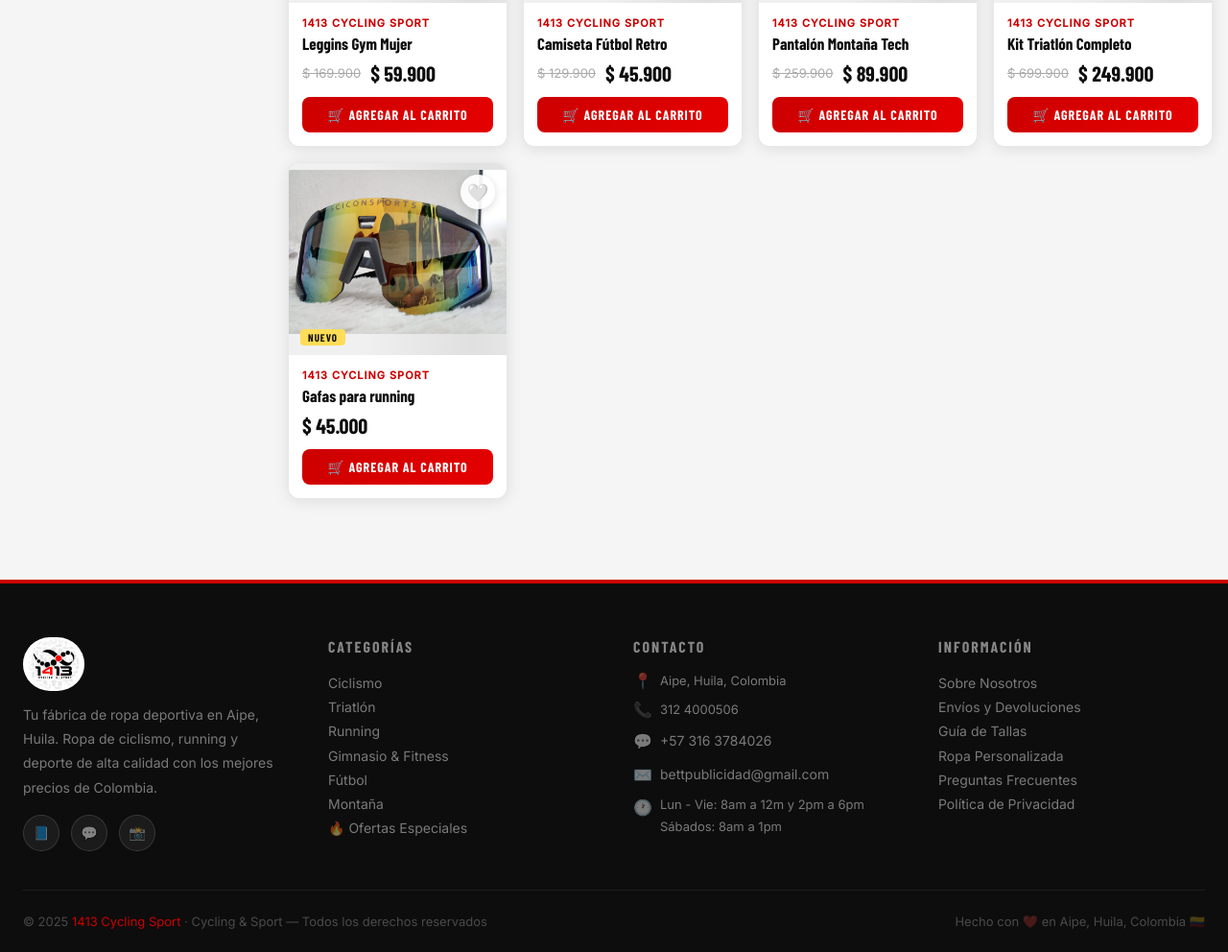
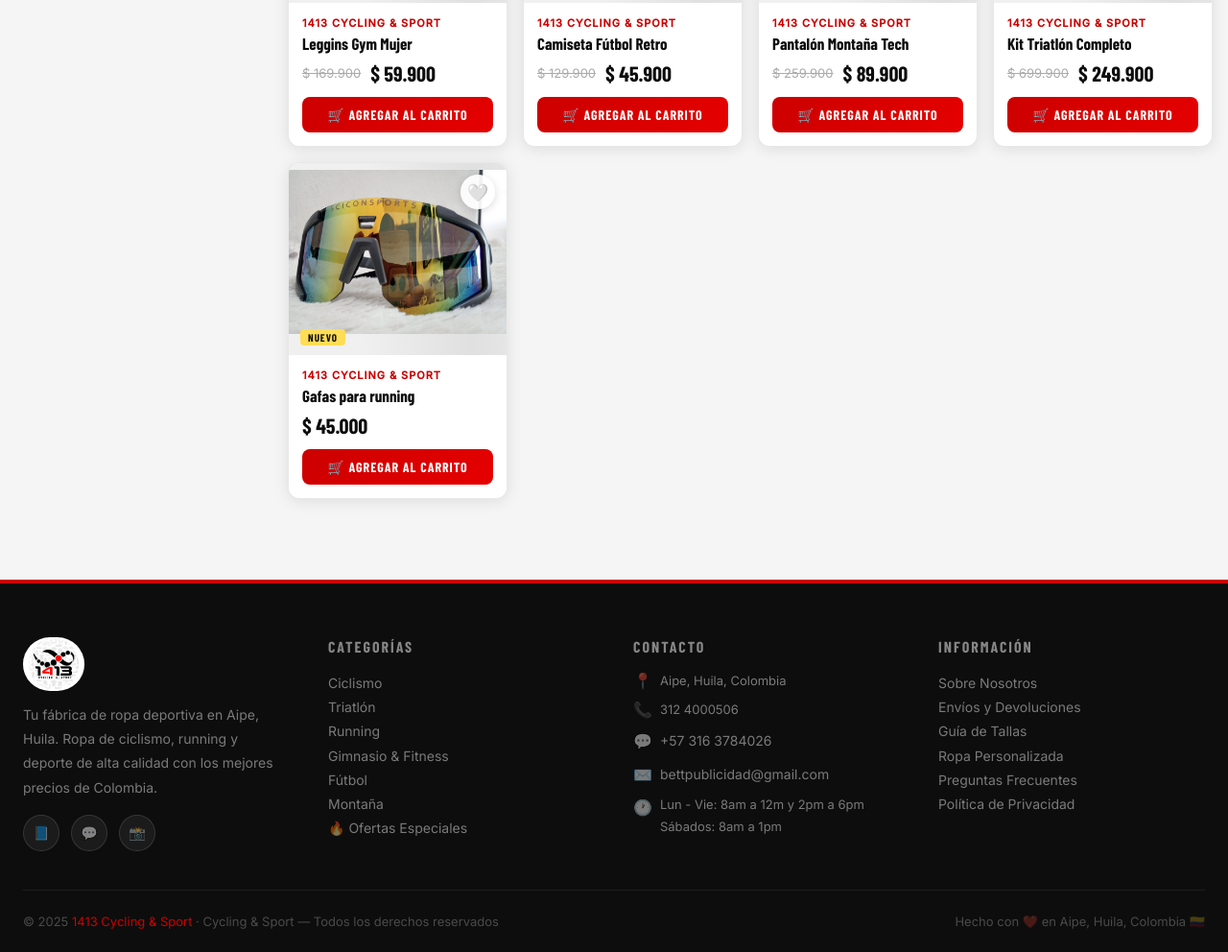
Before and after one commit to juanes2401/1413-store-virtual, a website: page index.html in a window 1280 px wide. Shown: the part 2349-3341 px from the top of the page at 96% size. Drawn offline with nearby package versions, Linux system fonts and the light colour scheme; a web font is replaced by a local one.

Commit message:
cambio de nombre

```diff
--- a/index.html
+++ b/index.html
@@ -4,16 +4,16 @@
 <head>
     <meta charset="UTF-8" />
     <meta name="viewport" content="width=device-width, initial-scale=1.0" />
-    <title>1413 Cycling Sport · Cycling & Sport</title>
+    <title>1413 Cycling & Sport</title>
 
     <!-- SEO & Open Graph Metadata -->
     <meta name="theme-color" content="#cc0000" />
     <meta name="description" content="Fábrica de ropa deportiva personalizada. Calidad, comodidad y estilo directo desde Aipe, Huila para todo Colombia. Ropa de ciclismo, running y triatlón." />
-    <meta property="og:title" content="1413 Cycling Sport | Catálogo Oficial" />
+    <meta property="og:title" content="1413 Cycling & Sport | Catálogo Oficial" />
     <meta property="og:description" content="Tu fábrica deportiva en Colombia. Calidad, comodidad y diseños increíbles sin intermediarios. ¡Equipa a tu equipo hoy!" />
     <meta property="og:image" content="logo.png" />
     <meta property="og:type" content="website" />
-    <meta property="og:site_name" content="1413 Cycling Sport" />
+    <meta property="og:site_name" content="1413 Cycling & Sport" />
     <link rel="preconnect" href="https://fonts.googleapis.com" />
     <link rel="preconnect" href="https://fonts.gstatic.com" crossorigin />
     <link
@@ -2423,8 +2423,8 @@
   ═══════════════════════════════════════ -->
     <header id="header">
         <div class="logo-wrap">
-            <img class="brand-logo-img" src="logo.png" alt="1413 Cycling Sport · Cycling &amp; Sport"
-                title="1413 Cycling Sport · Cycling &amp; Sport" />
+            <img class="brand-logo-img" src="logo.png" alt="1413 Cycling & Sport"
+                title="1413 Cycling & Sport" />
         </div>
 
         <div class="search-wrap" id="search-wrap">
@@ -2808,7 +2808,7 @@
         <div class="about-modal-body">
             <div class="about-section">
                 <h3>🏭 ¿Quiénes Somos?</h3>
-                <p>Somos <strong>1413 Cycling Sport</strong>, una fábrica colombiana de ropa deportiva personalizada.
+                <p>Somos <strong>1413 Cycling & Sport</strong>, una fábrica colombiana de ropa deportiva personalizada.
                     Fabricamos prendas con diseños modernos, materiales de alta calidad y precios directos sin
                     intermediarios.<br><br>Desde Aipe, Huila, vestimos deportistas, equipos y clubes en todo Colombia.
                 </p>
@@ -2904,7 +2904,7 @@
 
             <!-- Col 1: Logo + desc -->
             <div class="footer-col">
-                <img class="brand-logo-img-footer" src="logo.png" alt="1413 Cycling Sport · Cycling &amp; Sport" />
+                <img class="brand-logo-img-footer" src="logo.png" alt="1413 Cycling & Sport" />
                 <p class="footer-desc">
                     Tu fábrica de ropa deportiva en Aipe, Huila. Ropa de ciclismo, running y deporte de alta calidad
                     con los mejores precios de Colombia.
@@ -2968,7 +2968,7 @@
         </div>
 
         <div class="footer-bottom">
-            <p class="footer-copyright">© 2025 <span>1413 Cycling Sport</span> · Cycling &amp; Sport — Todos los
+            <p class="footer-copyright">© 2025 <span>1413 Cycling & Sport</span> · Cycling &amp; Sport — Todos los
                 derechos reservados</p>
             <p class="footer-copyright">Hecho con ❤️ en Aipe, Huila, Colombia 🇨🇴</p>
         </div>
--- a/js/script.js
+++ b/js/script.js
@@ -3,26 +3,26 @@
         /* ─── DATOS DE PRODUCTOS ─── */
         const PRODUCTS = [
             /* images: rutas opcionales (varias fotos = carrusel con miniaturas). Si no hay, se usa el icono. */
-            { id: 1, name: 'Jersey Pro 1413', brand: '1413 Cycling Sport', icon: '🚴', images: ['🚴', '📦', '⭐'], cat: 'ciclismo', price: 89900, oldPrice: 249900, discount: 64, sizes: ['S', 'M', 'L', 'XL'], new: false },
-            { id: 2, name: 'Culote Aero Carbon', brand: '1413 Cycling Sport', icon: '🩱', images: ['🩱', '🏃', '🔥'], cat: 'ciclismo', price: 119900, oldPrice: 349900, discount: 66, sizes: ['M', 'L', 'XL', 'XXL'], new: true },
-            { id: 3, name: 'Maillot Montaña X', brand: '1413 Cycling Sport', icon: '⛰️', cat: 'montana', price: 79900, oldPrice: 229900, discount: 65, sizes: ['S', 'M', 'L'], new: false },
-            { id: 4, name: 'Short Running Pro', brand: '1413 Cycling Sport', icon: '🏃', cat: 'running', price: 49900, oldPrice: 149900, discount: 67, sizes: ['S', 'M', 'L', 'XL'], new: false },
-            { id: 5, name: 'Camiseta Gym Power', brand: '1413 Cycling Sport', icon: '💪', cat: 'gimnasio', price: 39900, oldPrice: 109900, discount: 64, sizes: ['M', 'L', 'XL', 'XXL'], new: true },
-            { id: 6, name: 'Guantes Ciclismo 360', brand: '1413 Cycling Sport', icon: '🧤', cat: 'ciclismo', price: 34900, oldPrice: 99900, discount: 65, sizes: ['S', 'M', 'L'], new: false },
-            { id: 7, name: 'Uniforme Fútbol Local', brand: '1413 Cycling Sport', icon: '⚽', cat: 'futbol', price: 89900, oldPrice: 249900, discount: 64, sizes: ['S', 'M', 'L', 'XL'], new: false },
-            { id: 8, name: 'Lycra Triatlón Elite', brand: '1413 Cycling Sport', icon: '🏊', cat: 'triatlon', price: 149900, oldPrice: 419900, discount: 64, sizes: ['S', 'M', 'L'], new: true },
-            { id: 9, name: 'Jersey Manga Larga 1413', brand: '1413 Cycling Sport', icon: '🧥', cat: 'ciclismo', price: 99900, oldPrice: 279900, discount: 64, sizes: ['M', 'L', 'XL'], new: false },
-            { id: 10, name: 'Zapatillas Trail Run', brand: '1413 Cycling Sport', icon: '👟', cat: 'running', price: 189900, oldPrice: 529900, discount: 64, sizes: ['40', '41', '42', '43', '44'], new: true },
-            { id: 11, name: 'Maleta Hidratación', brand: '1413 Cycling Sport', icon: '🎒', cat: 'montana', price: 69900, oldPrice: 199900, discount: 65, sizes: ['Único'], new: false },
-            { id: 12, name: 'Casco Ciclismo Aero', brand: '1413 Cycling Sport', icon: '⛑️', cat: 'ciclismo', price: 129900, oldPrice: 379900, discount: 66, sizes: ['S', 'M', 'L'], new: false },
-            { id: 13, name: 'Leggins Gym Mujer', brand: '1413 Cycling Sport', icon: '🩳', cat: 'gimnasio', price: 59900, oldPrice: 169900, discount: 65, sizes: ['S', 'M', 'L', 'XL'], new: true },
-            { id: 14, name: 'Camiseta Fútbol Retro', brand: '1413 Cycling Sport', icon: '👕', cat: 'futbol', price: 45900, oldPrice: 129900, discount: 65, sizes: ['S', 'M', 'L', 'XL'], new: false },
-            { id: 15, name: 'Pantalón Montaña Tech', brand: '1413 Cycling Sport', icon: '🏔️', cat: 'montana', price: 89900, oldPrice: 259900, discount: 65, sizes: ['M', 'L', 'XL'], new: false },
-            { id: 16, name: 'Kit Triatlón Completo', brand: '1413 Cycling Sport', icon: '🏅', cat: 'triatlon', price: 249900, oldPrice: 699900, discount: 64, sizes: ['S', 'M', 'L'], new: true },
+            { id: 1, name: 'Jersey Pro 1413', brand: '1413 Cycling & Sport', icon: '🚴', images: ['🚴', '📦', '⭐'], cat: 'ciclismo', price: 89900, oldPrice: 249900, discount: 64, sizes: ['S', 'M', 'L', 'XL'], new: false },
+            { id: 2, name: 'Culote Aero Carbon', brand: '1413 Cycling & Sport', icon: '🩱', images: ['🩱', '🏃', '🔥'], cat: 'ciclismo', price: 119900, oldPrice: 349900, discount: 66, sizes: ['M', 'L', 'XL', 'XXL'], new: true },
+            { id: 3, name: 'Maillot Montaña X', brand: '1413 Cycling & Sport', icon: '⛰️', cat: 'montana', price: 79900, oldPrice: 229900, discount: 65, sizes: ['S', 'M', 'L'], new: false },
+            { id: 4, name: 'Short Running Pro', brand: '1413 Cycling & Sport', icon: '🏃', cat: 'running', price: 49900, oldPrice: 149900, discount: 67, sizes: ['S', 'M', 'L', 'XL'], new: false },
+            { id: 5, name: 'Camiseta Gym Power', brand: '1413 Cycling & Sport', icon: '💪', cat: 'gimnasio', price: 39900, oldPrice: 109900, discount: 64, sizes: ['M', 'L', 'XL', 'XXL'], new: true },
+            { id: 6, name: 'Guantes Ciclismo 360', brand: '1413 Cycling & Sport', icon: '🧤', cat: 'ciclismo', price: 34900, oldPrice: 99900, discount: 65, sizes: ['S', 'M', 'L'], new: false },
+            { id: 7, name: 'Uniforme Fútbol Local', brand: '1413 Cycling & Sport', icon: '⚽', cat: 'futbol', price: 89900, oldPrice: 249900, discount: 64, sizes: ['S', 'M', 'L', 'XL'], new: false },
+            { id: 8, name: 'Lycra Triatlón Elite', brand: '1413 Cycling & Sport', icon: '🏊', cat: 'triatlon', price: 149900, oldPrice: 419900, discount: 64, sizes: ['S', 'M', 'L'], new: true },
+            { id: 9, name: 'Jersey Manga Larga 1413', brand: '1413 Cycling & Sport', icon: '🧥', cat: 'ciclismo', price: 99900, oldPrice: 279900, discount: 64, sizes: ['M', 'L', 'XL'], new: false },
+            { id: 10, name: 'Zapatillas Trail Run', brand: '1413 Cycling & Sport', icon: '👟', cat: 'running', price: 189900, oldPrice: 529900, discount: 64, sizes: ['40', '41', '42', '43', '44'], new: true },
+            { id: 11, name: 'Maleta Hidratación', brand: '1413 Cycling & Sport', icon: '🎒', cat: 'montana', price: 69900, oldPrice: 199900, discount: 65, sizes: ['Único'], new: false },
+            { id: 12, name: 'Casco Ciclismo Aero', brand: '1413 Cycling & Sport', icon: '⛑️', cat: 'ciclismo', price: 129900, oldPrice: 379900, discount: 66, sizes: ['S', 'M', 'L'], new: false },
+            { id: 13, name: 'Leggins Gym Mujer', brand: '1413 Cycling & Sport', icon: '🩳', cat: 'gimnasio', price: 59900, oldPrice: 169900, discount: 65, sizes: ['S', 'M', 'L', 'XL'], new: true },
+            { id: 14, name: 'Camiseta Fútbol Retro', brand: '1413 Cycling & Sport', icon: '👕', cat: 'futbol', price: 45900, oldPrice: 129900, discount: 65, sizes: ['S', 'M', 'L', 'XL'], new: false },
+            { id: 15, name: 'Pantalón Montaña Tech', brand: '1413 Cycling & Sport', icon: '🏔️', cat: 'montana', price: 89900, oldPrice: 259900, discount: 65, sizes: ['M', 'L', 'XL'], new: false },
+            { id: 16, name: 'Kit Triatlón Completo', brand: '1413 Cycling & Sport', icon: '🏅', cat: 'triatlon', price: 249900, oldPrice: 699900, discount: 64, sizes: ['S', 'M', 'L'], new: true },
             {
                 id: 17,
                 name: 'Gafas para running',
-                brand: '1413 Cycling Sport',
+                brand: '1413 Cycling & Sport',
                 icon: '🕶️',
                 images: ['img/gafas negras con colores.jpeg', 'img/gafas blancas con morado.jpeg', 'img/gafas blancas con rojo.jpeg', 'img/gafas blancas.jpeg', 'img/gafas negras.jpeg'],
                 cat: 'gafas',
```
